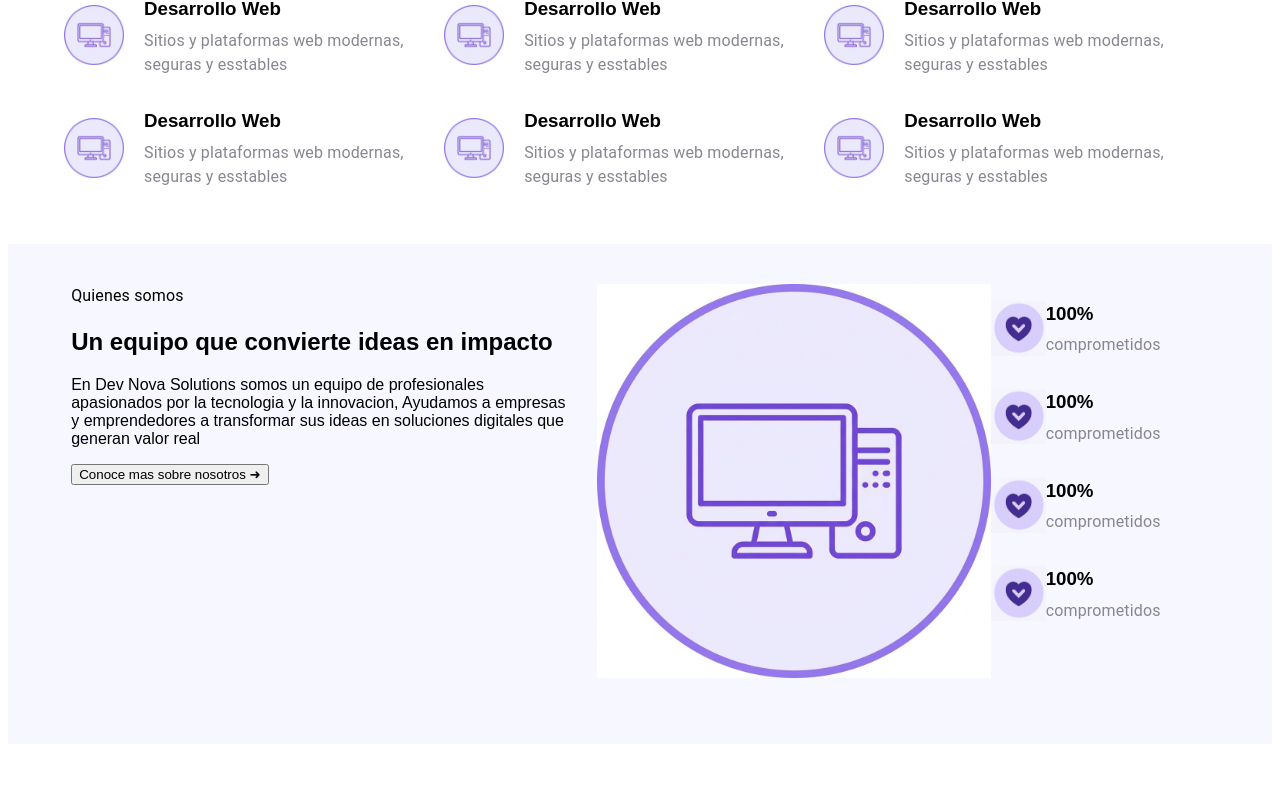
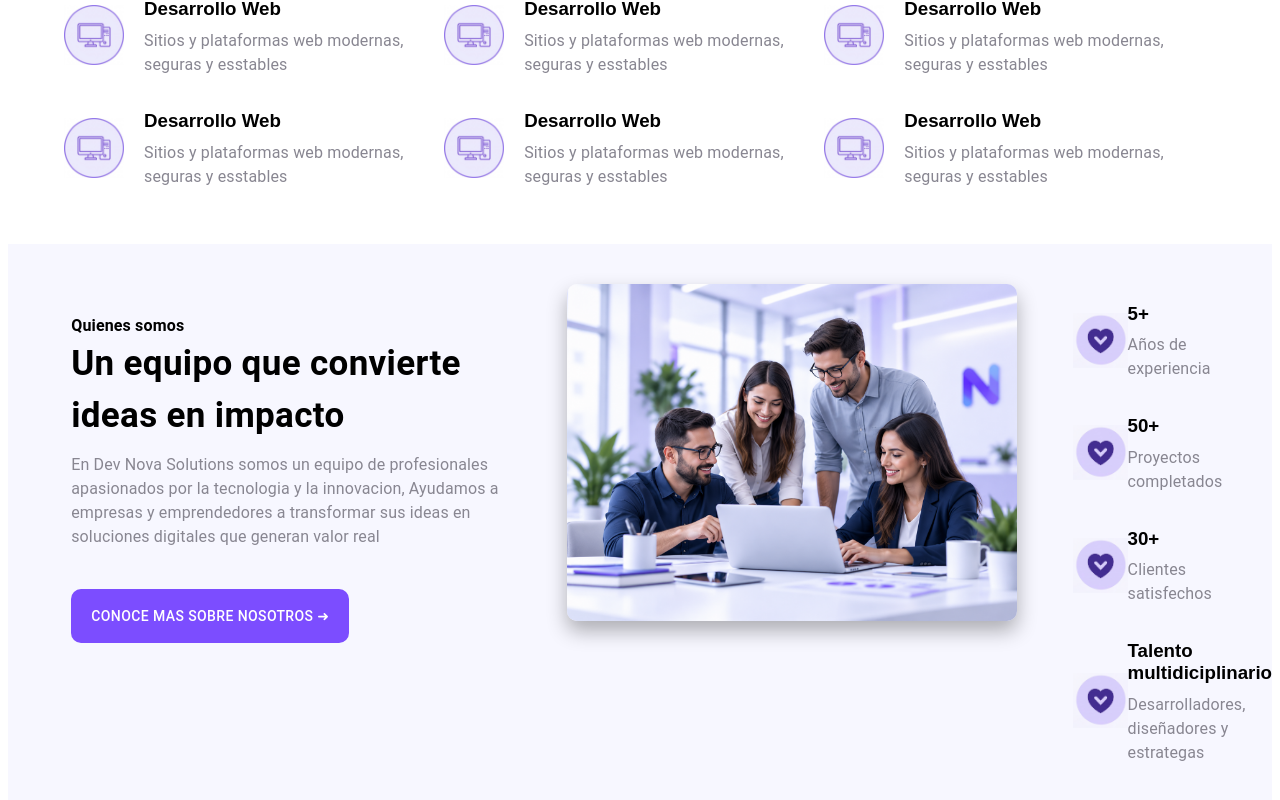
Before and after one commit to jessicahernandezt/dev-nova-solutions, a React (Vite) app: page / in a window 1280 px wide. Shown: the part 804-1604 px from the top of the page. Before the commit the page ends 1556 px from the top, so only its background shows below. Built offline with nearby package versions, Linux system fonts and the light colour scheme.

Commit message:
"quienes somos" actualizado y con estilos v2

```diff
--- a/src/components/QuienesSomos.jsx
+++ b/src/components/QuienesSomos.jsx
@@ -11,43 +11,62 @@ function QuienesSomos() {
         <Box sx={{
             marginTop: '40px',
             maxWidth: '100%',
-            height: '500px',
             display: 'flex',
             backgroundColor: '#f7f7ff',
             paddingTop: '40px',
+            paddingBottom: '30px',
         }}>
 
             <Box sx={{
                 maxWidth: '40%',
                 marginLeft: '5%',
-                marginRight: '20px',
+                height: 'auto',
+                paddingTop: '30px',
             }}>
-                <Typography>
+                <Typography sx={{
+                    fontWeight: 'bold',
+                }}>
                     Quienes somos
                 </Typography>
 
-                <h2>
+                <Typography sx={{
+                    fontSize: '35px',
+                    fontWeight: 'bold',
+                }}>
                     Un equipo que convierte ideas en impacto
-                </h2>
+                </Typography>
 
-                <p>
+                <Typography sx={{
+                    color: '#888691',
+                    paddingBottom: '40px',
+                    marginTop: '10px',
+                }}>
                     En Dev Nova Solutions somos un equipo de profesionales apasionados por la tecnologia y la innovacion, Ayudamos a empresas y emprendedores a transformar sus ideas en soluciones digitales que generan valor real
-                </p>
+                </Typography>
 
-                <button>
+                <Button sx={{
+                    padding: '15px 20px',
+                    color: '#fff',
+                    backgroundColor: '#7c4dff',
+                    borderRadius: '10px',
+                }}>
                     Conoce mas sobre nosotros ➜
-                </button>
+                </Button>
 
             </Box>
 
             <Box sx={{
                 width: '35%',
-                height: '100%',
+                height: 'auto',
+                marginLeft: '5%',
             }}>
-                <img src='public/pc.jpg' alt='icon-pc'
+                <img src='public/img (1).png' alt='img-equipo'
 
                  style={{
-                    width: '100%',
+                    width: '450px',
+                    height: 'auto',
+                    borderRadius: '10px',
+                    boxShadow: '0px 10px 20px rgba(0,0,0,0.3)'
                  }}>
 
                  </img>
@@ -55,6 +74,8 @@ function QuienesSomos() {
 
             <Box sx={{
                 width: '25%',
+                marginLeft: '5%',
+                height: 'auto',
             }}>
 
                 <Box sx={{
@@ -69,12 +90,12 @@ function QuienesSomos() {
                             <Box sx={{
                                 marginBottom: '15px',
                             }}>
-                                <h3>100%</h3>
+                                <h3>5+</h3>
                                 <Typography sx={{
                                     color: '#888691',
                                     marginTop: '-10px',
                                 }}>
-                                    comprometidos</Typography>
+                                    Años de experiencia</Typography>
                             </Box>
 
                         </Box>
@@ -92,12 +113,12 @@ function QuienesSomos() {
                             <Box sx={{
                                 marginBottom: '15px',
                             }}>
-                                <h3>100%</h3>
+                                <h3>50+</h3>
                                 <Typography sx={{
                                     color: '#888691',
                                     marginTop: '-10px',
                                 }}>
-                                    comprometidos</Typography>
+                                    Proyectos completados</Typography>
                             </Box>
 
                         </Box>
@@ -114,12 +135,12 @@ function QuienesSomos() {
                             <Box sx={{
                                 marginBottom: '15px',
                             }}>
-                                <h3>100%</h3>
+                                <h3>30+</h3>
                                 <Typography sx={{
                                     color: '#888691',
                                     marginTop: '-10px',
                                 }}>
-                                    comprometidos</Typography>
+                                    Clientes satisfechos</Typography>
                             </Box>
 
                         </Box>
@@ -136,12 +157,12 @@ function QuienesSomos() {
                             <Box sx={{
                                 marginBottom: '15px',
                             }}>
-                                <h3>100%</h3>
+                                <h3>Talento multidiciplinario</h3>
                                 <Typography sx={{
                                     color: '#888691',
                                     marginTop: '-10px',
                                 }}>
-                                    comprometidos</Typography>
+                                    Desarrolladores, diseñadores y estrategas</Typography>
                             </Box>
 
                         </Box>
```
